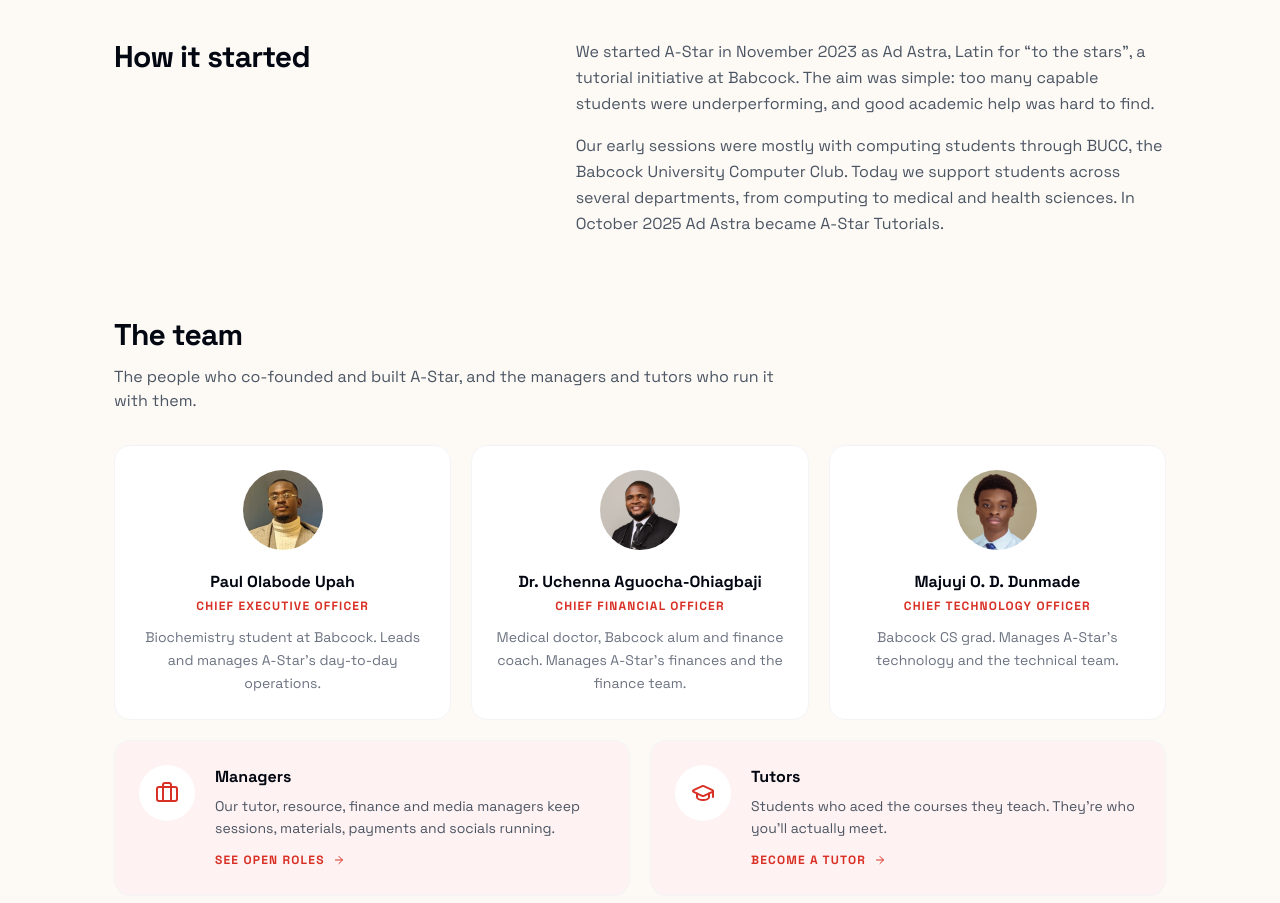
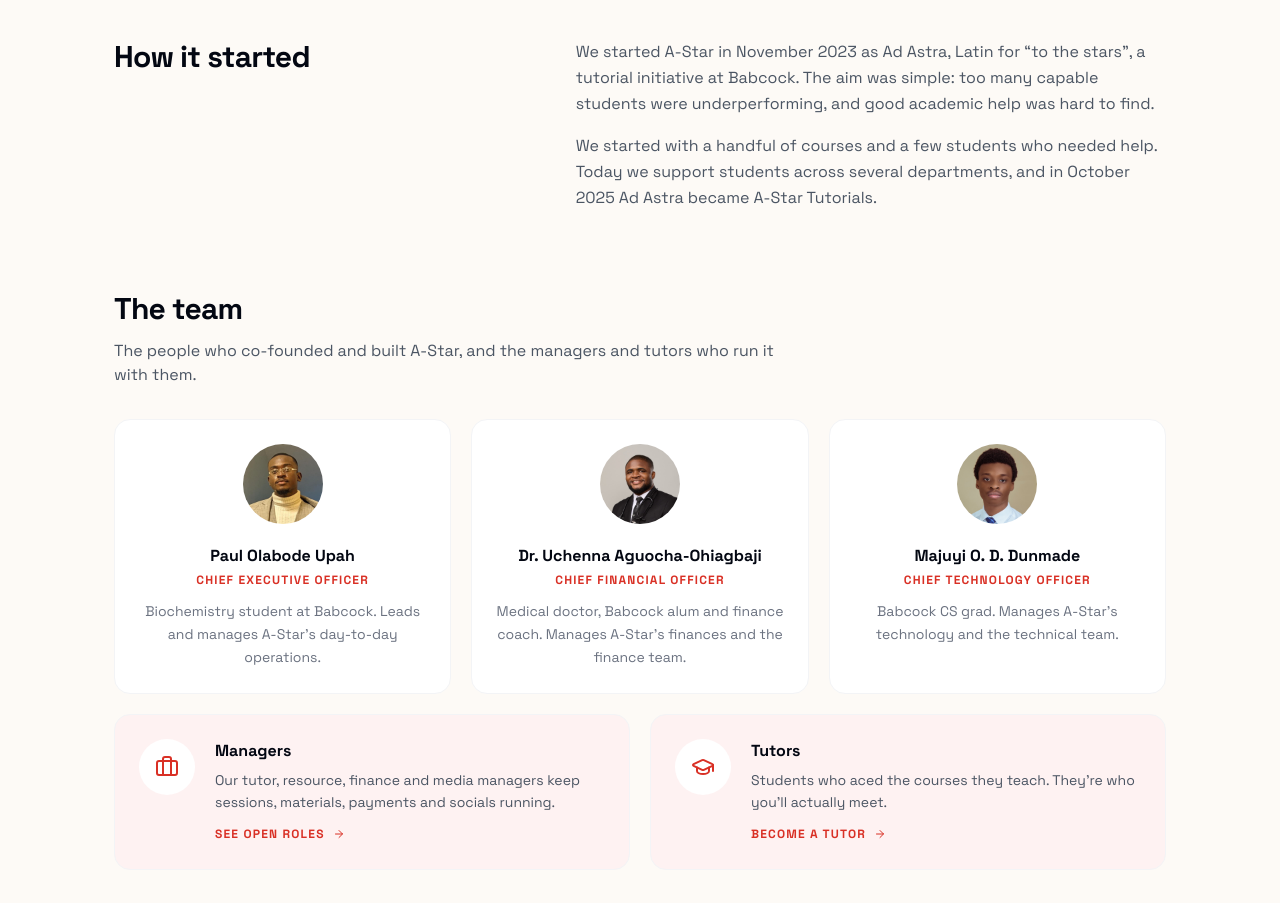
Before and after one commit to astartutorials/astutorials-v1, a Next.js app: page /about in a window 1280 px wide. Shown: the part 1740-2643 px from the top of the page. Built offline with nearby package versions, Linux system fonts and the light colour scheme; no server answers.

Commit message:
about: simpler origin line

```diff
--- a/app/about/page.tsx
+++ b/app/about/page.tsx
@@ -181,10 +181,9 @@ export default function AboutPage() {
             underperforming, and good academic help was hard to find.
           </p>
           <p>
-            Our early sessions were mostly with computing students through BUCC, the Babcock
-            University Computer Club. Today we support students across several departments, from
-            computing to medical and health sciences. In October 2025 Ad Astra became A-Star
-            Tutorials.
+            We started with a handful of courses and a few students who needed help. Today we
+            support students across several departments, and in October 2025 Ad Astra became
+            A-Star Tutorials.
           </p>
         </div>
       </section>
```
